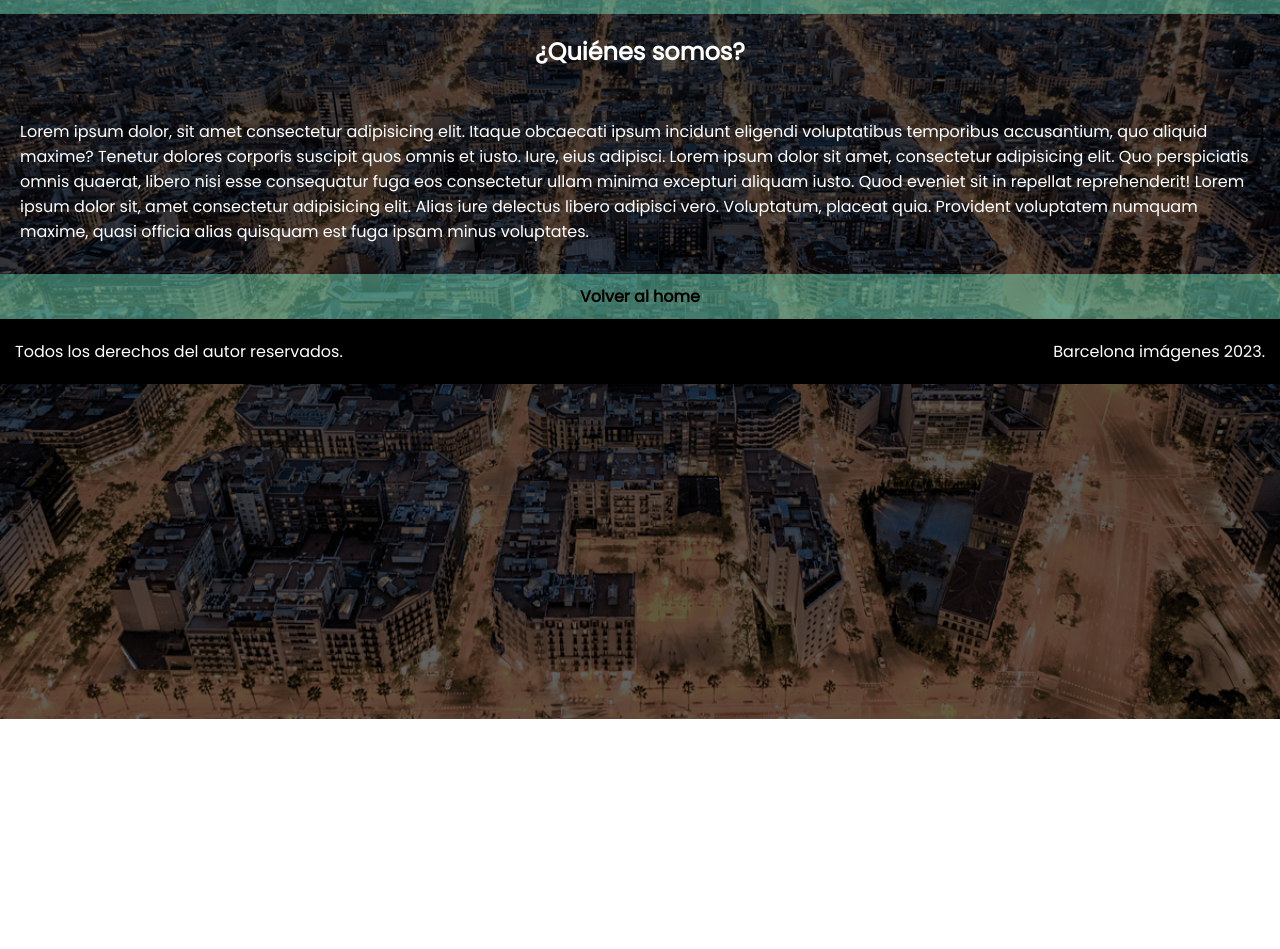
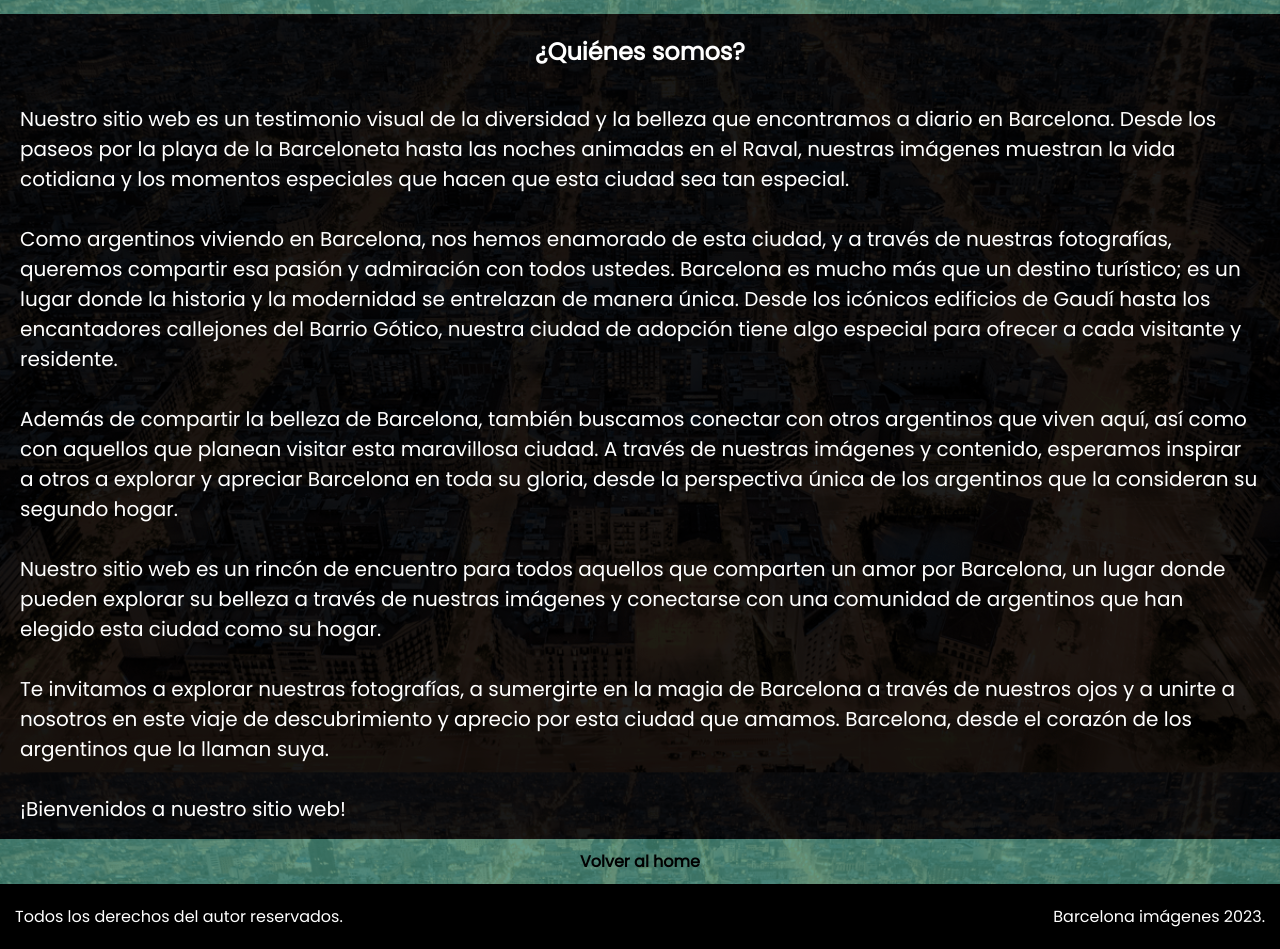
Before and after one commit to EmaBecker/barcelona-imagenes, a website: page paginas/Sobre-nosotros.html in a window 1280 px wide. Shown: the part 81-1030 px from the top of the page. Before the commit the page ends 800 px from the top, so only its background shows below. Drawn offline with Linux system fonts and the light colour scheme.

Commit message:
Agregué texto en la pagina de Sobre Nosotros y modifiqué el padding de los párrafos

```diff
--- a/paginas/Sobre-nosotros.html
+++ b/paginas/Sobre-nosotros.html
@@ -6,7 +6,8 @@
     <link rel="preconnect" href="https://fonts.gstatic.com" crossorigin>
     <link href="https://fonts.googleapis.com/css2?family=Poppins:wght@300;400&display=swap" rel="stylesheet">
     <meta name="description" content="Somos un sitio creado por Argentinos viviendo en Barcelona, dedicados a mostrate la ciudad desde nuestro día a día">
-    <title>Sobre nosotros</title>
+    <meta name= "keywords" content="Barcelona, Fotos de Barcelona, Turismo en Barcelona, Imagenes Barcelona España, Lugares de Barcelona, Sorteos Barcelona, Viajes.">
+    <title>Barcelona - Sobre nosotros</title>
     <link rel="stylesheet" href="../css/style.css">
 </head>
 <body>
@@ -27,10 +28,12 @@
     <main>
         <div class="sobre-nosotros">
         <h2>¿Quiénes somos?</h2>
-        <p>Lorem ipsum dolor, sit amet consectetur adipisicing elit. Itaque obcaecati ipsum incidunt eligendi voluptatibus temporibus accusantium, quo aliquid maxime? Tenetur dolores corporis suscipit quos omnis et iusto. Iure, eius adipisci.
-            Lorem ipsum dolor sit amet, consectetur adipisicing elit. Quo perspiciatis omnis quaerat, libero nisi esse consequatur fuga eos consectetur ullam minima excepturi aliquam iusto. Quod eveniet sit in repellat reprehenderit!
-            Lorem ipsum dolor sit, amet consectetur adipisicing elit. Alias iure delectus libero adipisci vero. Voluptatum, placeat quia. Provident voluptatem numquam maxime, quasi officia alias quisquam est fuga ipsam minus voluptates.
-        </p>
+        <p>Nuestro sitio web es un testimonio visual de la diversidad y la belleza que encontramos a diario en Barcelona. Desde los paseos por la playa de la Barceloneta hasta las noches animadas en el Raval, nuestras imágenes muestran la vida cotidiana y los momentos especiales que hacen que esta ciudad sea tan especial.</p>
+        <p>Como argentinos viviendo en Barcelona, nos hemos enamorado de esta ciudad, y a través de nuestras fotografías, queremos compartir esa pasión y admiración con todos ustedes. Barcelona es mucho más que un destino turístico; es un lugar donde la historia y la modernidad se entrelazan de manera única. Desde los icónicos edificios de Gaudí hasta los encantadores callejones del Barrio Gótico, nuestra ciudad de adopción tiene algo especial para ofrecer a cada visitante y residente.</p>
+        <p>Además de compartir la belleza de Barcelona, también buscamos conectar con otros argentinos que viven aquí, así como con aquellos que planean visitar esta maravillosa ciudad. A través de nuestras imágenes y contenido, esperamos inspirar a otros a explorar y apreciar Barcelona en toda su gloria, desde la perspectiva única de los argentinos que la consideran su segundo hogar.</p>
+        <p>Nuestro sitio web es un rincón de encuentro para todos aquellos que comparten un amor por Barcelona, un lugar donde pueden explorar su belleza a través de nuestras imágenes y conectarse con una comunidad de argentinos que han elegido esta ciudad como su hogar.</p>
+        <p>Te invitamos a explorar nuestras fotografías, a sumergirte en la magia de Barcelona a través de nuestros ojos y a unirte a nosotros en este viaje de descubrimiento y aprecio por esta ciudad que amamos. Barcelona, desde el corazón de los argentinos que la llaman suya. </p>
+        <p>¡Bienvenidos a nuestro sitio web!</p>
         </div>
         <div class="boton-home">
             <a href="../index.html">Volver al home</a>
--- a/scss/paginas/sobre-nosotros.scss
+++ b/scss/paginas/sobre-nosotros.scss
@@ -1,11 +1,14 @@
 .sobre-nosotros {
+    background-color: rgba(0, 0, 0, 0.692);
 h2{
     color: white;
     padding: 20px;
     display: flex;
     justify-content: center;
 } p{
-    padding: 30px 20px;
+    padding: 15px 20px;
     color: white;
+    font-size: 20px;
+
 }
 }
```
Also changed, not shown: index.html (+1 -0 lines), paginas/Elegi-la-imagen.html (+2 -2 lines), paginas/Ver-imagenes.html (+2 -1 lines), paginas/contacto.html (+1 -1 lines), css/style.css, 1 other file.
